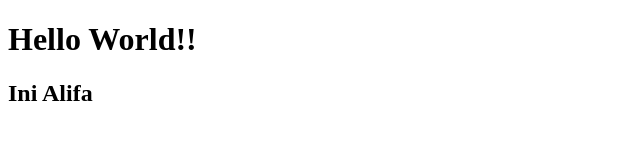
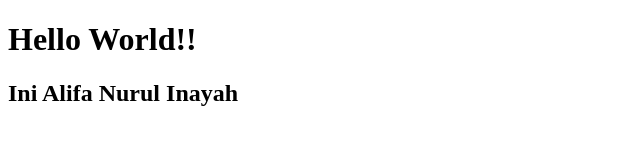
Before and after one commit to alifanyh/CCSE-Monday-24Nov25, a plain HTML site: page index.html in a window 1280 px wide. Shown: the whole page, without its empty margins (0-640 px from the left). Drawn offline with Linux system fonts and the light colour scheme.

Commit message:
perubahan pada h2

```diff
--- a/index.html
+++ b/index.html
@@ -7,6 +7,6 @@
   </head>
   <body>
     <h1>Hello World!!</h1>
-    <h2>Ini Alifa</h2>
+    <h2>Ini Alifa Nurul Inayah</h2>
   </body>
 </html>
```
